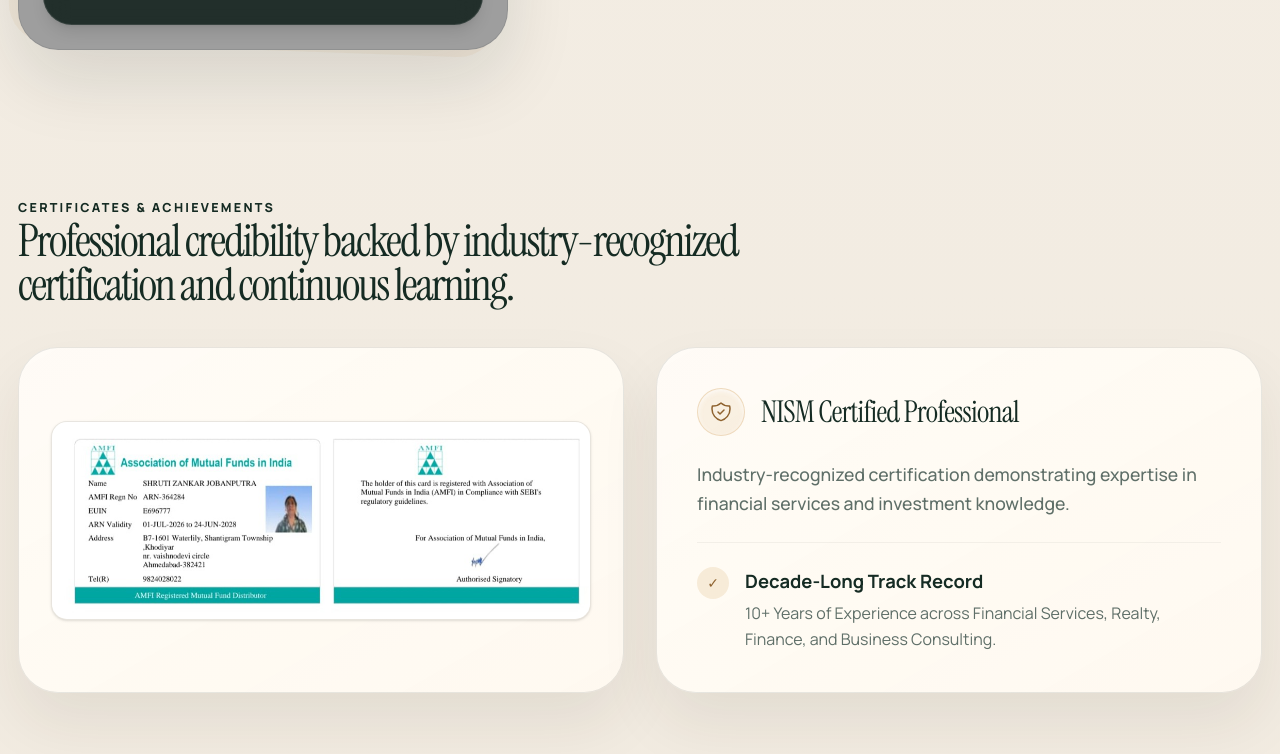
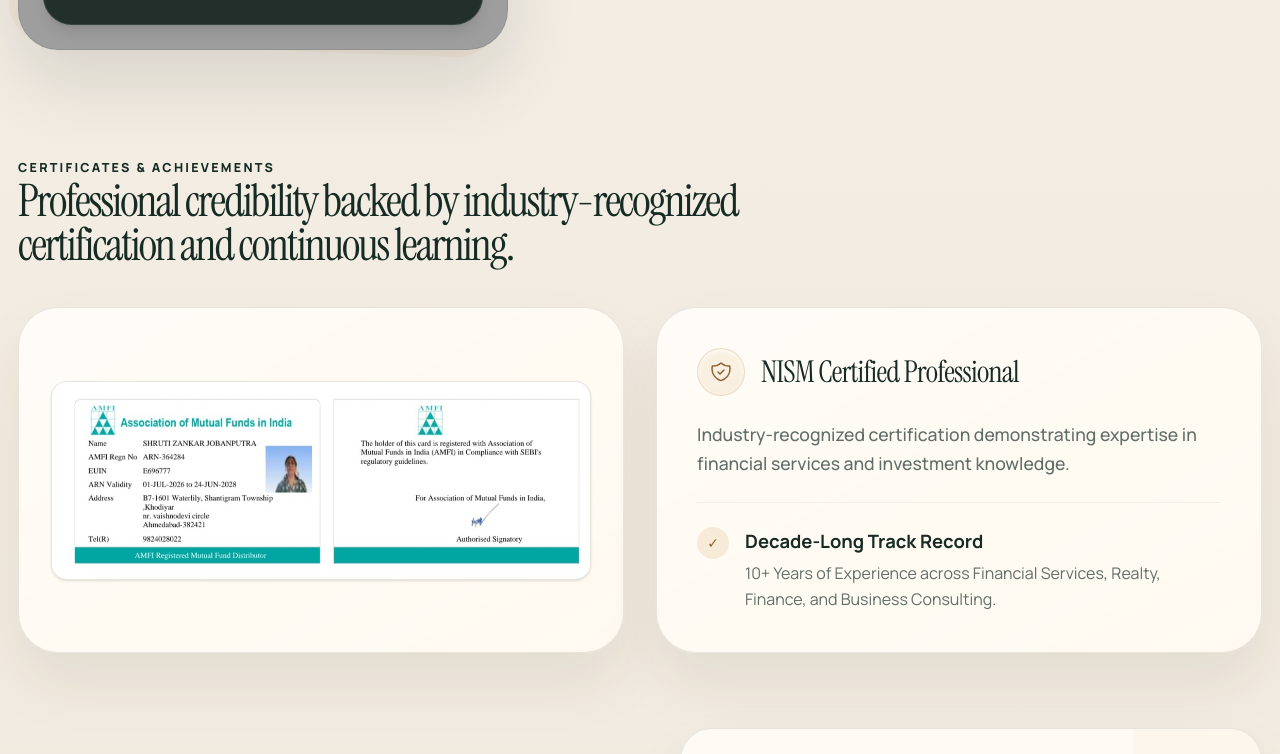
Before and after one commit to sheshansinh/shaarav-website, a React (Vite) app: page / in a window 1280 px wide. Shown: the part 4220-4974 px from the top of the page. Built offline with nearby package versions, Linux system fonts and the light colour scheme; grey boxes are pictures that could not be loaded.

Commit message:
changes in a paddign in a cirtificate section

```diff
--- a/src/pages/Home/CredentialsSection.jsx
+++ b/src/pages/Home/CredentialsSection.jsx
@@ -28,7 +28,7 @@
   }, [])
 
   return (
-    <section className="section page-shell credentials-section !py-16">
+    <section className="section page-shell credentials-section !py-6">
       <AnimatedSection variant="fadeUp">
         <div className="section-heading mb-10 text-center lg:text-left max-w-3xl">
           <span className="eyebrow">Certificates & Achievements</span>
```
